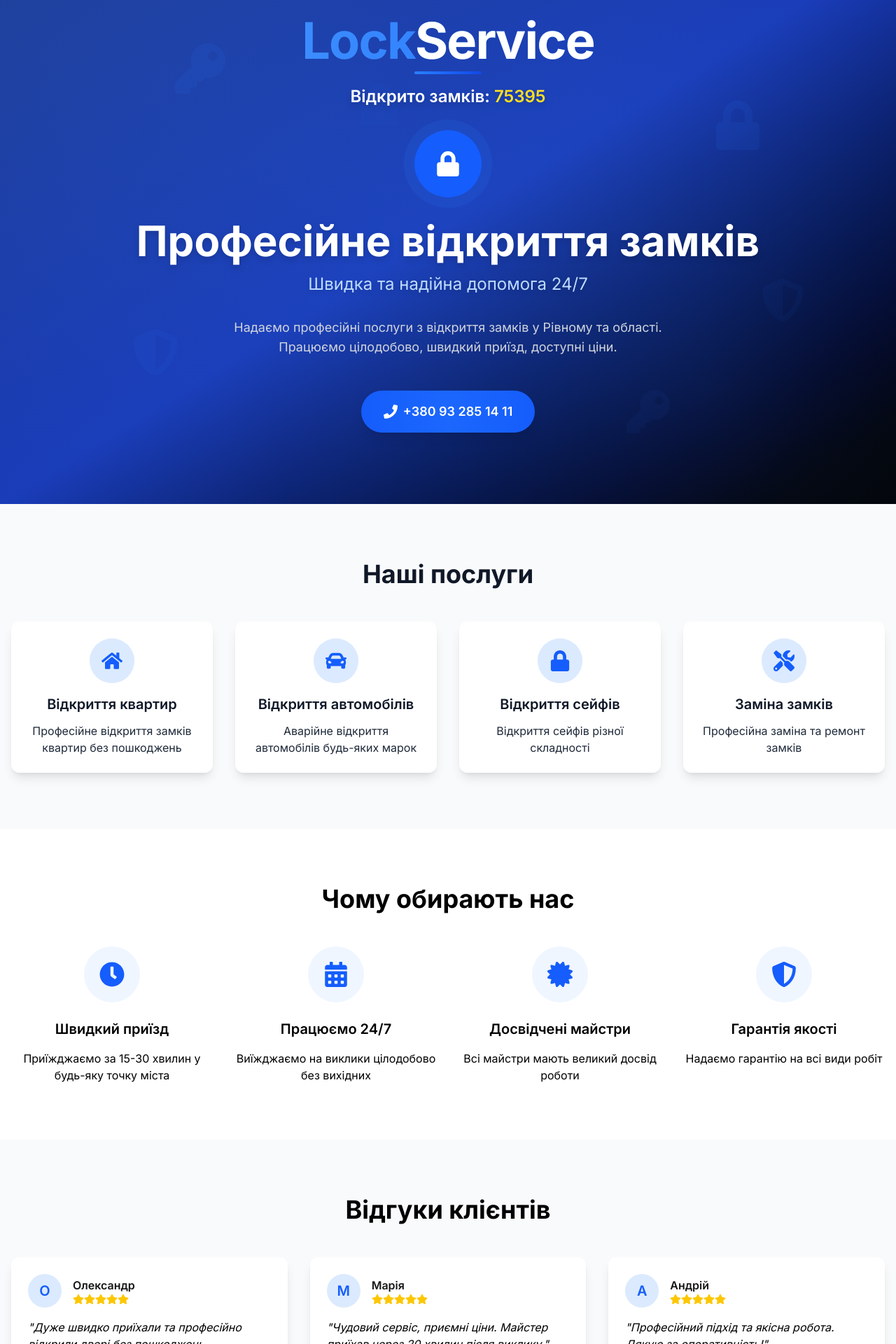
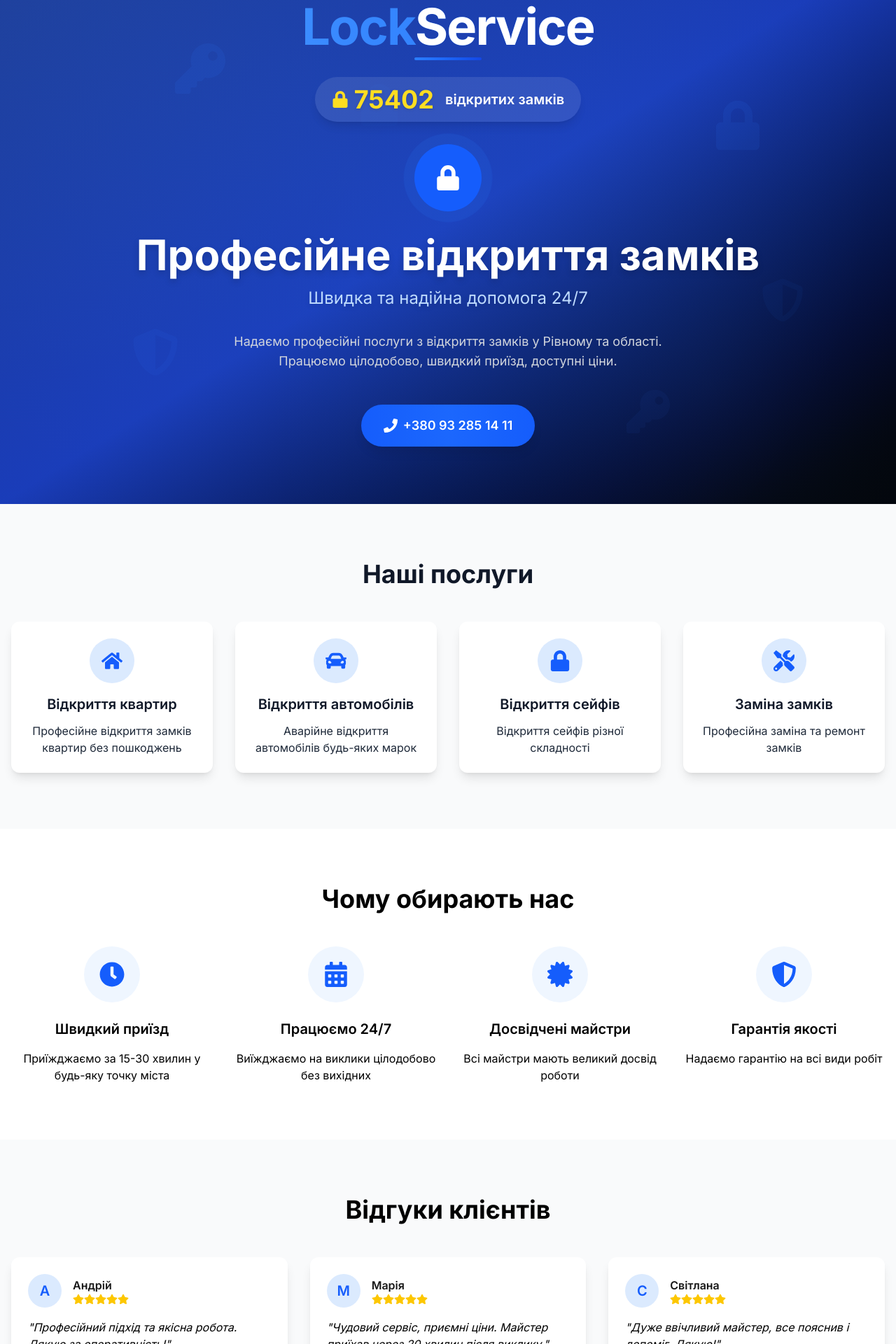
Before and after one commit to Kaminskyi22/lockservices, a Next.js app: page / in a window 1280 px wide. Shown: the part 80-2000 px from the top of the page at 70% size. Built offline with nearby package versions, Linux system fonts and the light colour scheme.

Commit message:
Add large pool of testimonials, show 3 random, beautify and reduce lock counter

```diff
--- a/src/components/Hero.tsx
+++ b/src/components/Hero.tsx
@@ -15,7 +15,7 @@ const floatingIcons = [
 ];
 
 const START_DATE = new Date('2024-05-01T00:00:00Z'); // дата старту лічильника
-const START_COUNT = 0; // початкове значення
+const START_COUNT = 7; // початкове значення
 function getCurrentCount() {
   const now = new Date();
   const diffMs = now.getTime() - START_DATE.getTime();
@@ -105,8 +105,12 @@ export default function Hero() {
               <span className="text-white">Service</span>
             </h2>
             <div className="h-1 w-24 bg-gradient-to-r from-blue-500 to-blue-700 mx-auto mt-2 rounded-full" />
-            <div className="mt-4 text-lg md:text-2xl font-semibold text-white drop-shadow-lg">
-              Відкрито замків: <span className="text-yellow-300">{count}</span>
+            <div className="mt-6 flex flex-col items-center justify-center">
+              <div className="flex items-center gap-2 bg-white/10 px-6 py-3 rounded-full shadow-lg animate-pulse">
+                <FaLock className="text-yellow-300 text-2xl" />
+                <span className="text-3xl md:text-4xl font-bold text-yellow-300 drop-shadow">{count}</span>
+                <span className="text-white text-lg md:text-xl font-semibold ml-2">відкритих замків</span>
+              </div>
             </div>
           </motion.div>
 
--- a/src/components/Testimonials.tsx
+++ b/src/components/Testimonials.tsx
@@ -38,6 +38,8 @@ export default function Testimonials() {
     // eslint-disable-next-line
   }, []);
 
+  const visible = shuffled.slice(0, 3);
+
   return (
     <section className="py-20 bg-gray-50">
       <div className="container mx-auto px-4">
@@ -57,7 +59,7 @@ export default function Testimonials() {
           viewport={{ once: true }}
           className="grid grid-cols-1 md:grid-cols-2 lg:grid-cols-3 gap-8"
         >
-          {shuffled.map((testimonial, index) => (
+          {visible.map((testimonial, index) => (
             <motion.div
               key={index}
               variants={item}
--- a/src/translations/uk.ts
+++ b/src/translations/uk.ts
@@ -88,6 +88,51 @@ export const uk = {
         text: 'Професійний підхід та якісна робота. Дякую за оперативність!',
         rating: 5,
       },
+      {
+        name: 'Ірина',
+        text: 'Дуже вдячна! Замок відкрили швидко, без жодних пошкоджень.',
+        rating: 5,
+      },
+      {
+        name: 'Віталій',
+        text: 'Приїхали вночі за 25 хвилин, все зробили акуратно. Рекомендую!',
+        rating: 5,
+      },
+      {
+        name: 'Світлана',
+        text: 'Дуже ввічливий майстер, все пояснив і допоміг. Дякую!',
+        rating: 5,
+      },
+      {
+        name: 'Петро',
+        text: 'Замок відкрили за 10 хвилин, ціна приємно здивувала.',
+        rating: 5,
+      },
+      {
+        name: 'Олена',
+        text: 'Дуже задоволена сервісом! Майстер приїхав швидко, все зробив якісно.',
+        rating: 5,
+      },
+      {
+        name: 'Денис',
+        text: 'Потрібно було терміново відкрити авто — допомогли за 15 хвилин!',
+        rating: 5,
+      },
+      {
+        name: 'Тетяна',
+        text: 'Дякую за швидку допомогу! Все супер!',
+        rating: 5,
+      },
+      {
+        name: 'Руслан',
+        text: 'Майстер приїхав навіть у вихідний. Дуже вдячний!',
+        rating: 5,
+      },
+      {
+        name: 'Катерина',
+        text: 'Відкрили сейф без жодних слідів. Професіонали!',
+        rating: 5,
+      },
     ],
   },
   contact: {
```
